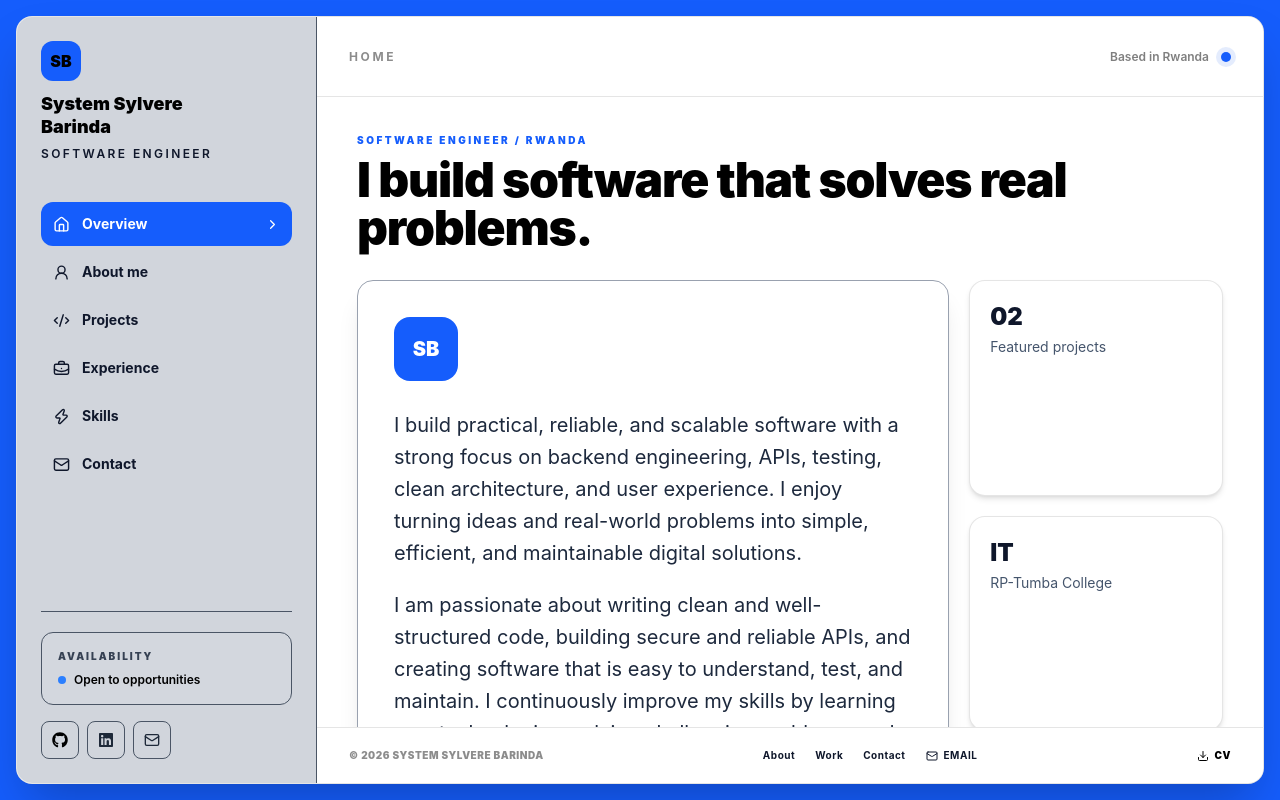
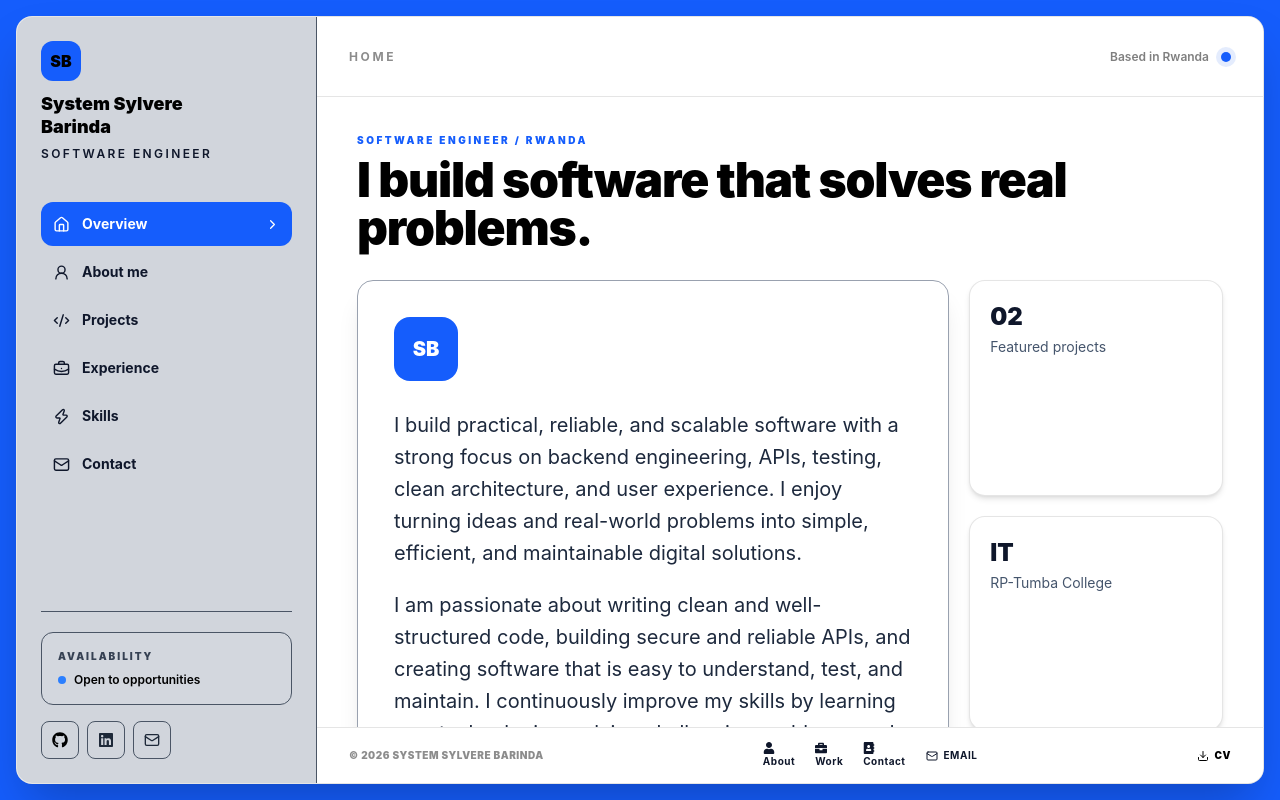
Before and after one commit to system-Barinda/My_portfolio, a React (Vite) app: page / in a window 1280 px wide. Built offline with nearby package versions, Linux system fonts and the light colour scheme.

Commit message:
chore:updating the currently done to work well

```diff
--- a/src/components/Footer.tsx
+++ b/src/components/Footer.tsx
@@ -1,6 +1,13 @@
 import { Mail, Download } from "lucide-react";
 import { profile } from "../data/portfolio";
 import { Section } from "../App";
+import {
+  FaUser,
+  FaBriefcase,
+  FaAddressBook,
+  FaEnvelope,
+  FaDownload,
+} from "react-icons/fa";
 
 export default function Footer({ onSelect }: { onSelect: (s: Section) => void }) {
   return (
@@ -13,22 +20,23 @@ export default function Footer({ onSelect }: { onSelect: (s: Section) => void })
           onClick={() => onSelect("about")}
           className="hover:text-blue-600"
         >
-          About
+          <FaUser size={12} /> About
         </button>
         <button
           onClick={() => onSelect("projects")}
           className="hover:text-blue-600"
         >
-          Work
+          <FaBriefcase size={12} />Work
         </button>
         <button
           onClick={() => onSelect("contact")}
           className="hover:text-blue-600"
         >
-          Contact
+         <FaAddressBook size={12} /> Contact
         </button>
         <a
           href={`mailto:${profile.email}`}
+
           className="flex items-center gap-1.5 hover:text-blue-600"
         >
           <Mail size={12} /> Email
```
